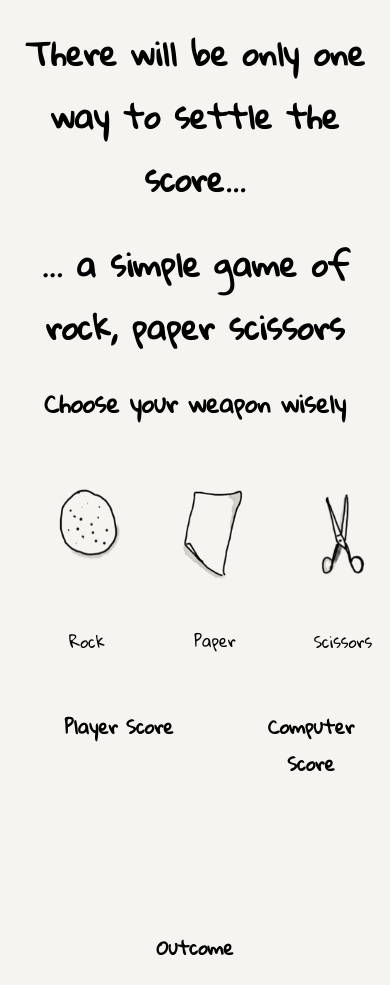
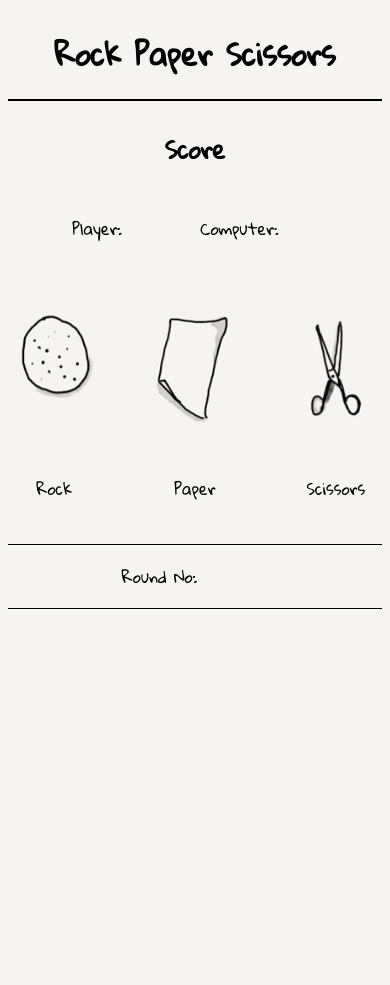
Before and after one commit to jacode77/rock-paper-scissors, a plain HTML site: page index.html in a window 390 px wide. After the commit the page ends 844 px from the top, so only its background shows below. Drawn offline with Linux system fonts and the light colour scheme.

Commit message:
modified last change of js and modified html and css to improve UX/UI and incorporate responsive design

```diff
--- a/index.html
+++ b/index.html
@@ -18,43 +18,51 @@
     <script type="text/javascript" src="rocPaprSci.js"></script>
   </head>
   <body>
-    <h1>There will be only one way to settle the score...</h1>
+    <header>
+      <h1>Rock Paper Scissors</h1>
+    </header>
+    <div>
+      <h2 id="outcome">Score</h2>
+      <p id="overallWinner"></p>
+      <p class="tally">Player:</p>
+      <p id="playerOutcome" class="tally"></p>
+      <p class="tally">Computer:</p>
+      <p id="computerOutcome" class="tally"></p>
+    </div>
 
-    <h1>... a simple game of rock, paper scissors</h1>
+    <div class="button-container">
+      <div class="image-container">
+        <img
+          src="assets/Rock.jpg"
+          alt="Rock"
+          onclick="startGame('Rock')"
+          id="selection"
+        />
+        <p>Rock</p>
+      </div>
+      <div class="image-container">
+        <img
+          src="assets/Paper.jpg"
+          alt="Paper"
+          onclick="startGame('Paper')"
+          id="selection"
+        />
+        <p>Paper</p>
+      </div>
+      <div class="image-container">
+        <img
+          src="assets/Scissors.jpg"
+          alt="Scissors"
+          onclick="startGame('Scissors')"
+          id="selection"
+        />
+        <p>Scissors</p>
+      </div>
+    </div>
 
-    <h2>Choose your weapon wisely</h2>
-
-    <li>
-      <ul>
-        <img src="assets/Rock.jpg" onclick="startGame('Rock')" />
-        <!--<img src="assets/rock-pap.jpg" alt="Rock vs Paper" />-->
-        <p>Rock</p>
-      </ul>
-      <ul>
-        <img src="assets/Paper.jpg" onclick="startGame('Paper')" />
-        <!-- <img src="assets/rock-scissors.jpg" alt="Rock vs Scissors" /> -->
-        <p>Paper</p>
-      </ul>
-      <ul>
-        <img src="assets/Scissors.jpg" onclick="startGame('Scissors')" />
-        <!-- <img src="assets/rps1.jpg" alt="Scissors vs Paper" /> -->
-        <p>Scissors</p>
-      </ul>
-    </li>
-
-    <li class="tally">
-      <ul>
-        Player Score
-      </ul>
-      <ul>
-        Computer Score
-      </ul>
-      <ul id="playerOutcome"></ul>
-      <ul id="computerOutcome"></ul>
-    </li>
-
-    <h3>Outcome</h3>
-    <p id="outcome"></p>
-    <!--    <h3>Computer</h3> -->
+    <div class="matchRoundContainer">
+      <p class="matchRound">Round No:</p>
+      <p class="matchRound" id="roundNumber"></p>
+    </div>
   </body>
 </html>
--- a/rocPaprSci.js
+++ b/rocPaprSci.js
@@ -1,64 +1,63 @@
+let roundNumber = 1;
+let playerScore = 0;
+let computerScore = 0;
+
 function startGame(playerSelection) {
+  if (roundNumber > 5) {
+    return;
+  }
+
   let computerSelection = getRandomSelection();
-  console.log("Player Chose: ", playerSelection);
-  console.log("Computer Seletion: ", computerSelection);
-  let winner = findWinner(playerSelection, computerSelection);
-  console.log("The winner is: ", winner);
+  let winner = getWinner(playerSelection, computerSelection);
+  document.getElementById("playerOutcome").innerHTML = playerScore;
+  document.getElementById("computerOutcome").innerHTML = computerScore;
+  document.getElementById("roundNumber").innerHTML = roundNumber;
+  roundNumber++;
+
+  if (roundNumber > 5) {
+    let overallWinner = getOverallWinner(playerScore, computerScore);
+    document.getElementById("overallWinner").innerHTML = overallWinner;
+    confirm(overallWinner + " Refresh the page to play again");
+  }
+  return;
 }
 
 function getRandomSelection() {
-  let randomSelection = ["Rock", "Paper", "Scissors"];
+  let options = ["Rock", "Paper", "Scissors"];
 
-  let computerSelection =
-    randomSelection[Math.floor(Math.random() * randomSelection.length)];
-  return computerSelection;
+  let randomSelection = options[Math.floor(Math.random() * options.length)];
+  document.getElementById("computerOutcome").innerHTML = randomSelection;
+  return randomSelection;
 }
 
-function findWinner(playerSelection, computerSelection) {
-  //if playerSelection and computerSelection === same, "it's a tie"
+function getWinner(playerSelection, computerSelection) {
   if (playerSelection === computerSelection) {
-    //return "It's a tie!";
-    return (document.getElementById("outcome").innerHTML = "It's a tie");
+    document.getElementById("outcome").innerHTML = "It's a tie";
+    return "It's a tie";
   }
 
-  //if playerSelection is paper and computerSelection is rock, "The winner is player"
   if (
     (playerSelection === "Paper" && computerSelection === "Rock") ||
     (playerSelection === "Rock" && computerSelection === "Scissors") ||
     (playerSelection === "Scissors" && computerSelection === "Paper")
   ) {
-    // return "Player wins!";
-    return (document.getElementById("outcome").innerHTML = "Player wins!");
+    document.getElementById("outcome").innerHTML = "Player wins!";
+    playerScore++;
+    return "Player wins!";
   }
 
-  //return "Computer wins, too bad.";
-  return (document.getElementById("outcome").innerHTML =
-    "Computer wins, too bad.");
+  document.getElementById("outcome").innerHTML = "Computer wins, too bad.";
+  computerScore++;
+  return "Computer wins, too bad.";
 }
 
-const PO = document.querySelector("playerOutcome");
-const para1 = document.createElement("ul");
-para1.textContent = playerSelection;
+function getOverallWinner(playerScore, computerScore) {
+  if (playerScore === computerScore) {
+    return "How embarassing, it's a tie...";
+  }
 
-const CO = document.querySelector("computerOutcome");
-const para2 = document.createElement("ul");
-para2.textContent = computerSelection;
-
-// let playerSelection = onclick //how to assign onclick to images?
-
-// function playRound(playerSelection, computerSelection) {
-
-// }
-
-// switch (playerSelection) {
-//     case 'Tie': playerSelection === rock && computerSelection === rock;
-//         return "It's a tie"; //Not sure if alert or a simple return is better
-//         break;
-//     case 'Lose': playerSelection === rock && computerSelection === paper;
-//         return "You lose, paper beats rock";
-//         break;
-//     case 'Win': plaerSelection === rock && computerSelection === scissors;
-//         return "You win! Rock beats scissors!";
-// }
-
-// On click, return random computerSelection. Tally the score and print game outcome message
+  if (playerScore > computerScore) {
+    return "You are the winner!";
+  }
+  return "Computer wins, too bad.";
+}
--- a/stylesheet.css
+++ b/stylesheet.css
@@ -4,37 +4,73 @@ body {
   background-color: #f5f4f0;
 }
 
-li {
-  display: grid;
-  grid-template-columns: repeat(3, 1fr);
-  gap: 10px;
-  grid-auto-rows: minmax(100px, auto);
-  list-style: none;
+header {
+  margin: 1.5rem 0;
+  border-bottom: 2px solid black;
 }
 
-li ul img {
+h1 {
+  font-size: 2.5rem;
+  padding-bottom: 1rem;
+  margin: 0;
+}
+
+h2 {
+  margin: 0;
+  font-size: 2rem;
+}
+
+.matchRound {
+  display: inline-block;
+  padding: 0 2rem;
+}
+
+#overallWinner {
+  font-size: 1.5rem;
+  color: #49ca35;
+  text-decoration: underline;
+  text-transform: uppercase;
+}
+
+.tally {
+  display: inline-block;
+  padding: 0 1rem;
+}
+
+.button-container {
+  display: flex;
+  justify-content: center;
+  gap: 3rem;
+  margin: 1.5rem 0;
+}
+
+img {
   max-width: 100%;
   height: auto;
   border: 10px;
-  border-color: blueviolet;
+  border-radius: 20px;
 }
 
 img:hover {
-  outline: 3px solid fuchsia;
+  border-radius: 10px;
+  perspective: 1px;
+  overflow: hidden;
+  box-shadow: 0 4px 8px 0 rgba(0, 0, 0, 0.2), 0 6px 20px 0 rgba(0, 0, 0, 0.19);
 }
 
-table {
-  width: 100%;
-  border-collapse: collapse;
-  border: none;
+.matchRoundContainer {
+  border-bottom: 1px solid black;
+  border-top: 1px solid black;
 }
 
-.tally {
-  display: grid;
-  grid-template-columns: repeat(2, 1fr);
-  gap: 10px;
-  grid-auto-rows: minmax(100px, auto);
-  list-style: none;
-  font-weight: bold;
-  font-size: 1.17em;
+/* Media queries */
+
+@media (max-width: 550px) {
+  h1 {
+    font-size: 30px;
+  }
+
+  h2 {
+    font-size: 24px;
+  }
 }
```
Also changed, not shown: 1 other file.
